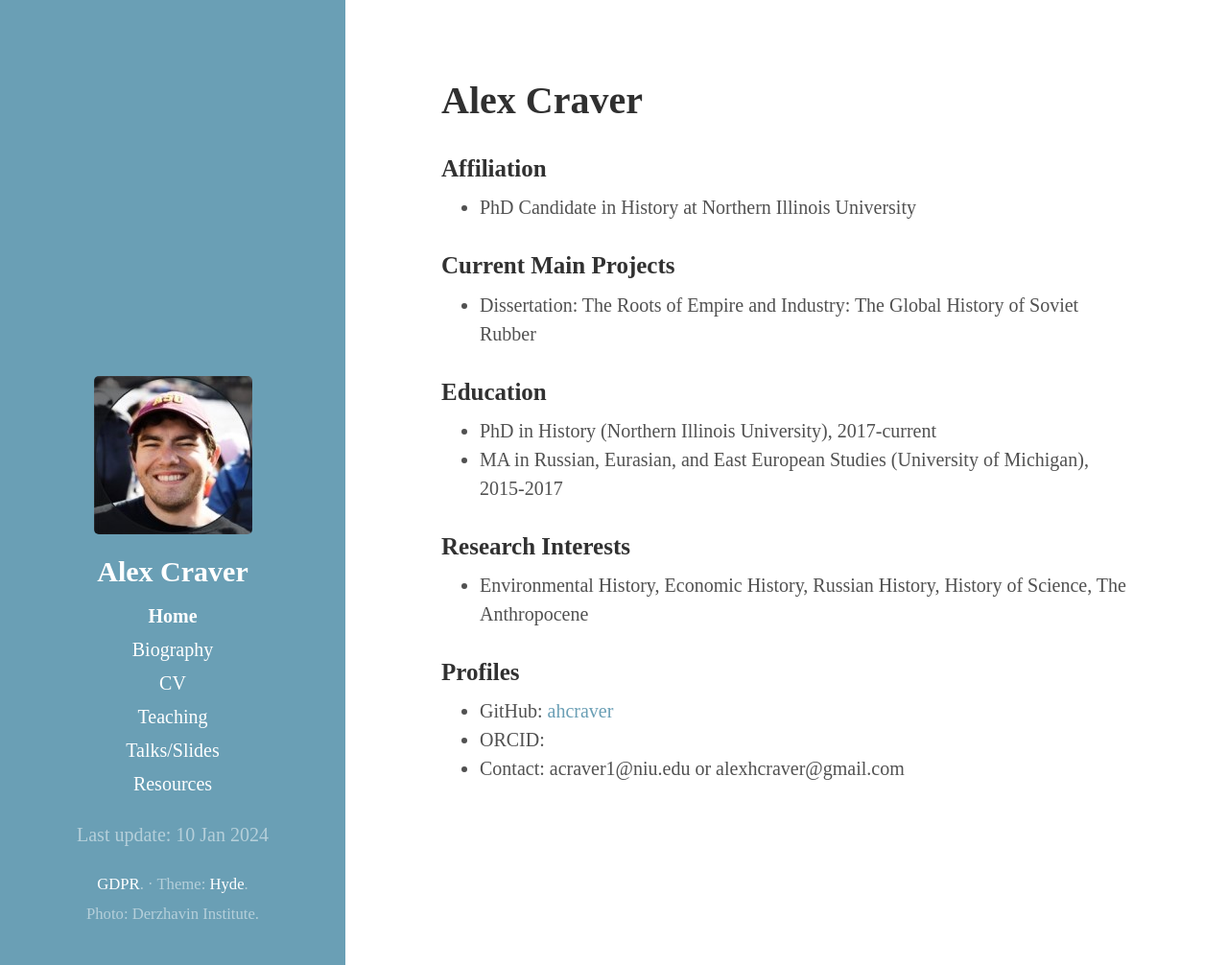
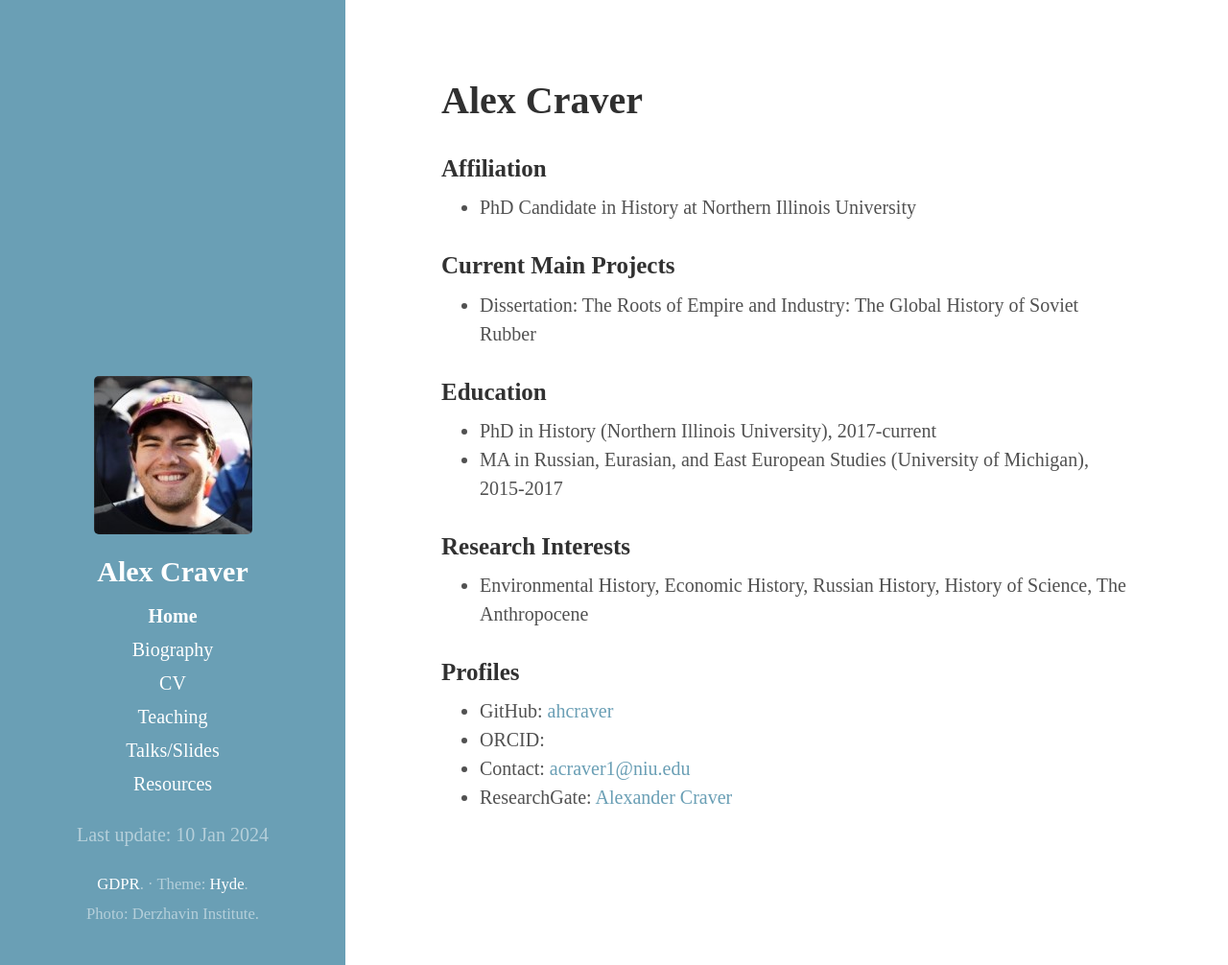
Before and after one commit to ahcraver/ahcraver.github.io, a Jekyll site: the page built from index.md, in a window 1280 px wide and 1006 px high. Shown: the whole window at 96% size. Built offline with Jekyll 4.4.1, drawn with Linux system fonts in a browser that asks for light colours.

Commit message:
Update index.md

```diff
--- a/index.md
+++ b/index.md
@@ -19,4 +19,5 @@ title: Alex Craver
 ### Profiles
 * GitHub: [ahcraver](https://github.com/ahcraver)
 * ORCID:
-* Contact: acraver1@niu.edu or alexhcraver@gmail.com
+* Contact: [acraver1@niu.edu](acraver1@niu.edu)
+* ResearchGate: [Alexander Craver](https://www.researchgate.net/profile/Alexander-Craver-2)
```
